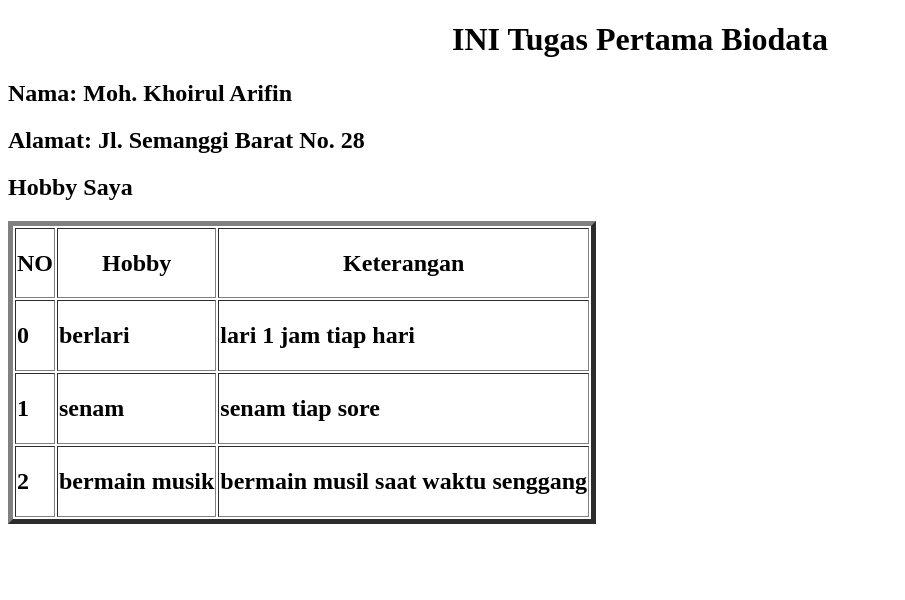
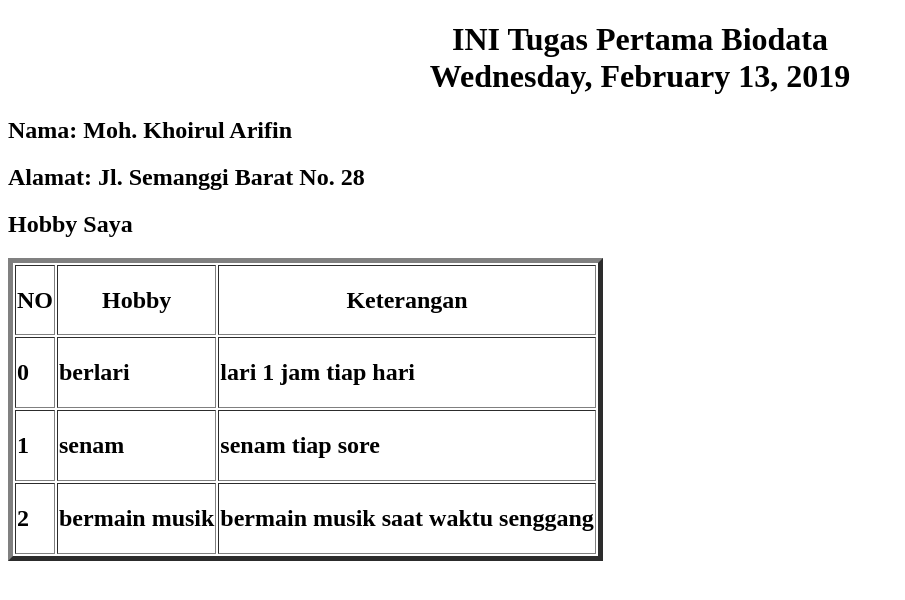
Before and after one commit to mohkhoirularifin/PWL-Jobsheet3, an Angular app: page / in a window 1280 px wide. Shown: the top 600 px of the page, without its empty margins (0-905 px from the left). Built offline with nearby package versions, Linux system fonts and the light colour scheme.

Commit message:
Update Tugas2

```diff
--- a/src/app/courses.service.ts
+++ b/src/app/courses.service.ts
@@ -23,7 +23,7 @@ export class CoursesService {
     //Tugas2
     {id: 0, name: 'berlari', ket: 'lari 1 jam tiap hari'},
     {id: 1, name: 'senam', ket: 'senam tiap sore'},
-    {id: 2, name: 'bermain musik', ket: 'bermain musil saat waktu senggang'},
+    {id: 2, name: 'bermain musik', ket: 'bermain musik saat waktu senggang'},
     ];
   }
 }
--- a/src/app/courses/courses.component.html
+++ b/src/app/courses/courses.component.html
@@ -1,5 +1,6 @@
 <h1>
   <div style=text-align:center>{{ tittle3 }}</div>
+  <div style=text-align:center>{{ date | date:format }}</div>
 </h1>
 
 <!-- <p>
--- a/src/app/courses/courses.component.ts
+++ b/src/app/courses/courses.component.ts
@@ -15,7 +15,12 @@ export class CoursesComponent implements OnInit {
   tittle4 = "Nama: Moh. Khoirul Arifin";
   tittle5 = "Alamat: Jl. Semanggi Barat No. 28";
   tittle6 = "Hobby Saya";
+  date = new Date();
+  get format(){
+    return 'fullDate';
+  }
   Courses;
+
 
   constructor(private service:CoursesService) {
     this.Courses=service.getCourses();
```
